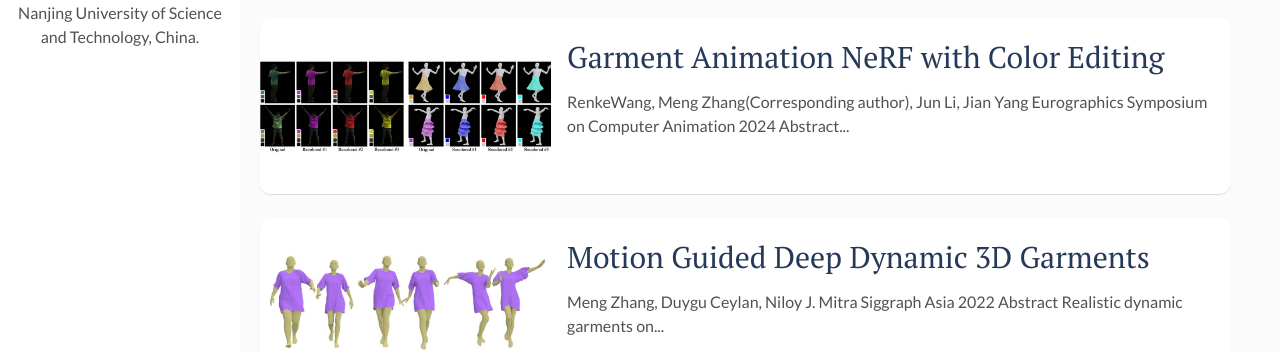
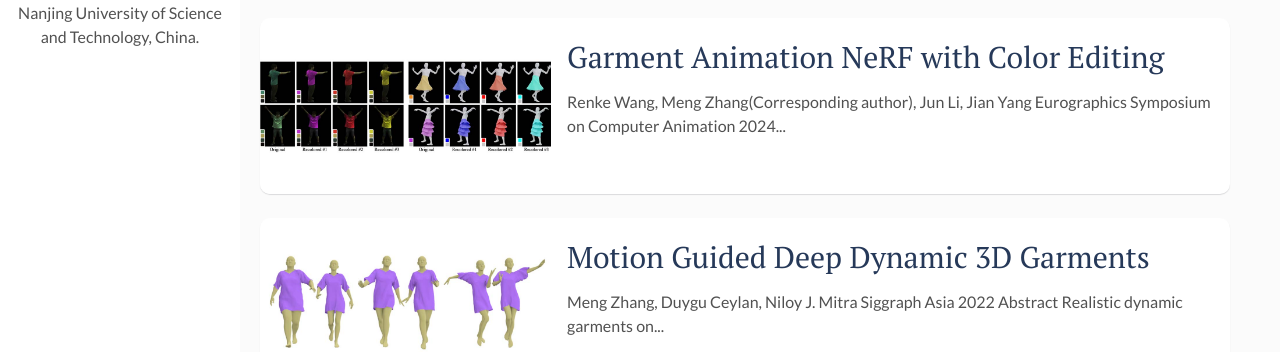
Before and after one commit to MengZephyr/MengZephyr.github.io, a Jekyll site: the page built from index.html, in a window 1280 px wide and 900 px high. Shown: the part 202-554 px from the top of the window. Built offline with Jekyll 4.4.1, drawn with Linux system fonts in a browser that asks for light colours; the list of posts is cut into pages by our own code.

Commit message:
Update 2024-06-30-Garment-Animation-NeRF-With-Color-Editing.markdown
ColorNerF_Author

```diff
--- a/_posts/2024-06-30-Garment-Animation-NeRF-With-Color-Editing.markdown
+++ b/_posts/2024-06-30-Garment-Animation-NeRF-With-Color-Editing.markdown
@@ -6,7 +6,7 @@ img: p8.jpg # Add image post (optional)
 fig-caption: # Add figcaption (optional)
 tags: [Publication]
 ---
-<center>RenkeWang, Meng Zhang(Corresponding author), Jun Li, Jian Yang</center>
+<center>Renke Wang, Meng Zhang(Corresponding author), Jun Li, Jian Yang</center>
 
 **Eurographics Symposium on Computer Animation 2024**
 
```
